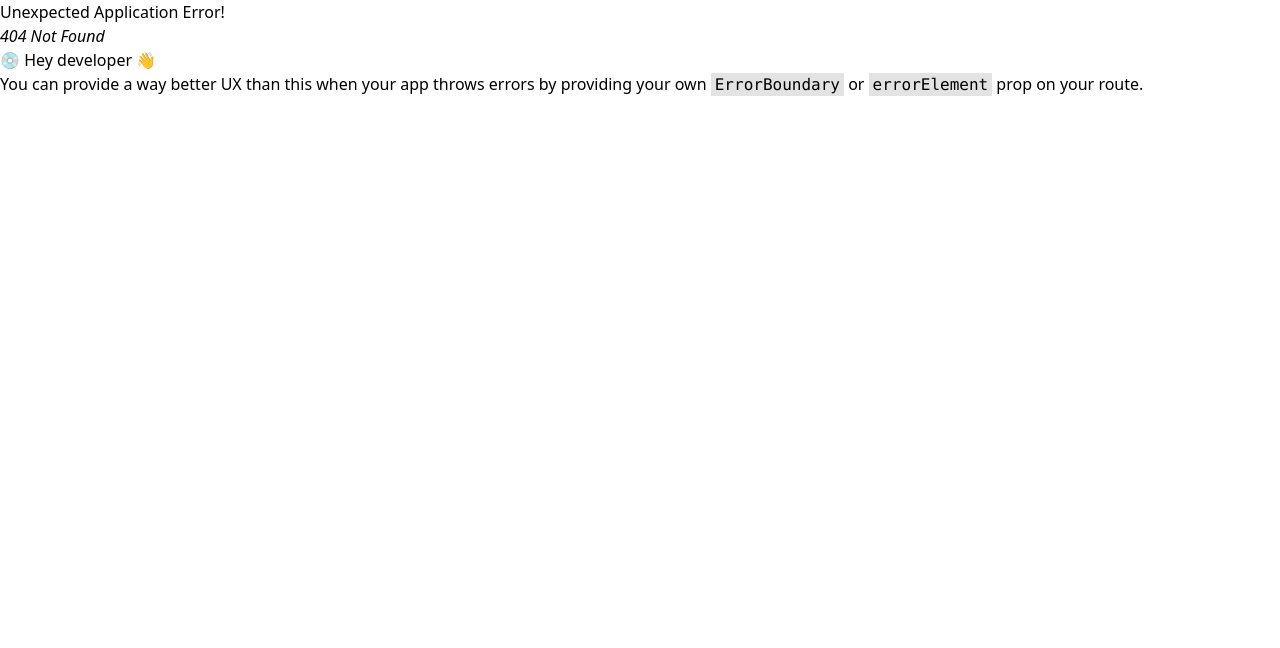
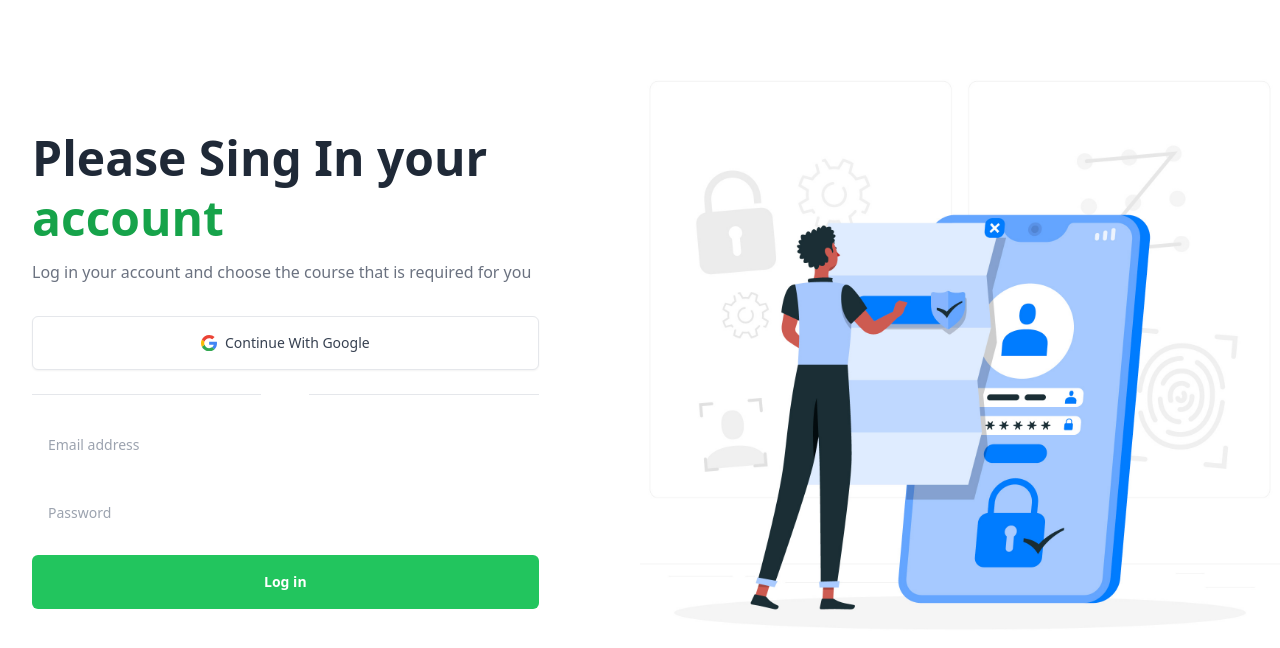
Before and after one commit to sazin222/student-class-management-client, a React (Vite) app: page /singin in a window 1280 px wide. Before the commit this address had no page. Shown: the top 648 px of the page. Built offline with nearby package versions, Linux system fonts and the light colour scheme.

Commit message:
created the singIn page with form

```diff
--- a/src/Pages/Shared/Navber.jsx
+++ b/src/Pages/Shared/Navber.jsx
@@ -23,6 +23,7 @@ const Navber = () => {
 
 
             <NavLink to={"/creativeStudy"}> Creative Study</NavLink>
+            <NavLink to={"/singin"}> Sing In</NavLink>
           </>)
     return (
         <header className="flex
--- /dev/null
+++ b/src/Pages/SingIn/SingIn.jsx
@@ -0,0 +1,103 @@
+import  loginLogo from '../../../src/assets/image/6310507.jpg'
+
+const SingIn = () => {
+    return (
+        <div className="relative overflow-hidden">
+        <div className="mx-auto max-w-screen-md py-12 px-4 sm:px-6 md:max-w-screen-xl md:py-20 lg:py-32 md:px-8">
+          <div className="md:pr-8 md:w-1/2 xl:pr-0 xl:w-5/12">
+            <h1 className="text-3xl text-gray-800 font-bold md:text-4xl md:leading-tight lg:text-5xl lg:leading-tight dark:text-gray-200">
+              Please Sing In your{" "}
+              <span className="text-green-600 dark:text-blue-500">account</span>
+            </h1>
+            <p className="mt-3 text-base text-gray-500">
+              Log in your account and choose the course that is required for you
+            </p>
+
+            <div className="mt-8 grid">
+              <button
+
+                type="button"
+                className="py-3 px-4 inline-flex justify-center items-center gap-2 rounded-md border font-medium bg-white text-gray-700 shadow-sm align-middle hover:bg-gray-50 focus:outline-none focus:ring-2 focus:ring-offset-2 focus:ring-offset-white focus:ring-blue-600 transition-all text-sm sm:p-4 dark:bg-slate-900 dark:hover:bg-slate-800 dark:border-gray-700 dark:text-gray-400 dark:hover:text-white dark:focus:ring-offset-gray-800"
+              >
+                <svg
+                  className="w-4 h-auto"
+                  width="46"
+                  height="47"
+                  viewBox="0 0 46 47"
+                  fill="none"
+                >
+                  <path
+                    d="M46 24.0287C46 22.09 45.8533 20.68 45.5013 19.2112H23.4694V27.9356H36.4069C36.1429 30.1094 34.7347 33.37 31.5957 35.5731L31.5663 35.8669L38.5191 41.2719L38.9885 41.3306C43.4477 37.2181 46 31.1669 46 24.0287Z"
+                    fill="#4285F4"
+                  />
+                  <path
+                    d="M23.4694 47C29.8061 47 35.1161 44.9144 39.0179 41.3012L31.625 35.5437C29.6301 36.9244 26.9898 37.8937 23.4987 37.8937C17.2793 37.8937 12.0281 33.7812 10.1505 28.1412L9.88649 28.1706L2.61097 33.7812L2.52296 34.0456C6.36608 41.7125 14.287 47 23.4694 47Z"
+                    fill="#34A853"
+                  />
+                  <path
+                    d="M10.1212 28.1413C9.62245 26.6725 9.32908 25.1156 9.32908 23.5C9.32908 21.8844 9.62245 20.3275 10.0918 18.8588V18.5356L2.75765 12.8369L2.52296 12.9544C0.909439 16.1269 0 19.7106 0 23.5C0 27.2894 0.909439 30.8731 2.49362 34.0456L10.1212 28.1413Z"
+                    fill="#FBBC05"
+                  />
+                  <path
+                    d="M23.4694 9.07688C27.8699 9.07688 30.8622 10.9863 32.5344 12.5725L39.1645 6.11C35.0867 2.32063 29.8061 0 23.4694 0C14.287 0 6.36607 5.2875 2.49362 12.9544L10.0918 18.8588C11.9987 13.1894 17.25 9.07688 23.4694 9.07688Z"
+                    fill="#EB4335"
+                  />
+                </svg>
+                Continue With Google
+              </button>
+            </div>
+
+            <div className="py-6 flex items-center text-gray-400 uppercase before:flex-[1_1_0%] before:border-t before:mr-6 after:flex-[1_1_0%] after:border-t after:ml-6 dark:text-gray-500 dark:before:border-gray-600 dark:after:border-gray-600"></div>
+
+            <form >
+              <div className="mb-4">
+                <label
+                  htmlFor="hs-hero-email-2"
+                  className="block text-sm font-medium dark:text-white"
+                >
+                  <span className="sr-only">Email address</span>
+                </label>
+                <input
+                  type="email"
+                  name="email"
+                  id="hs-hero-email-2"
+                  className="py-3 px-4 block w-full border-gray-200 rounded-md text-sm focus:border-blue-500 focus:ring-blue-500 sm:p-4 dark:bg-slate-900 dark:border-gray-700 dark:text-gray-400"
+                  placeholder="Email address"
+                />
+              </div>
+
+              <div className="mb-4">
+                <label
+                  htmlFor="hs-hero-password-2"
+                  className="block text-sm font-medium dark:text-white"
+                >
+                  <span className="sr-only">Password</span>
+                </label>
+                <input
+                  type="password"
+                  name="password"
+                  id="hs-hero-password-2"
+                  className="py-3 px-4 block w-full border-gray-200 rounded-md text-sm focus:border-blue-500 focus:ring-blue-500 sm:p-4 dark:bg-slate-900 dark:border-gray-700 dark:text-gray-400"
+                  placeholder="Password"
+                />
+              </div>
+
+              <div className="grid">
+                <button
+                  type="submit"
+                  className="py-3 px-4 inline-flex justify-center items-center gap-2 rounded-md border border-transparent font-semibold bg-green-500 text-white hover:bg-green-600 focus:outline-none focus:ring-2 focus:ring-blue-500 focus:ring-offset-2 transition-all text-sm dark:focus:ring-offset-gray-800 sm:p-4"
+                >
+                  Log in
+                </button>
+              </div>
+
+            </form>
+          </div>
+        </div>
+
+        <div className="hidden md:block md:absolute md:top-0 md:left-1/2 md:right-0 h-full  bg-no-repeat bg-center bg-cover" style={{ backgroundImage: `url(${loginLogo})` }}></div>
+      </div>
+    );
+};
+
+export default SingIn;
--- /dev/null
+++ b/src/Pages/SingUp/SingUp.jsx
@@ -0,0 +1,10 @@
+
+const SingUp = () => {
+    return (
+        <div>
+
+        </div>
+    );
+};
+
+export default SingUp;
--- a/src/Routes/Routes.jsx
+++ b/src/Routes/Routes.jsx
@@ -3,6 +3,7 @@ import {
   } from "react-router-dom";
 import Main from "../Layout/Main";
 import Home from "../Pages/Home/Home";
+import SingIn from "../Pages/SingIn/SingIn";
 
 
   export const Routes = createBrowserRouter([
@@ -17,4 +18,8 @@ import Home from "../Pages/Home/Home";
             }
           ]
         },
+        {
+          path: '/singin',
+          element: <SingIn></SingIn>
+        }
       ]);
```
Also changed, not shown: src/assets/image/6310507.jpg (added).
